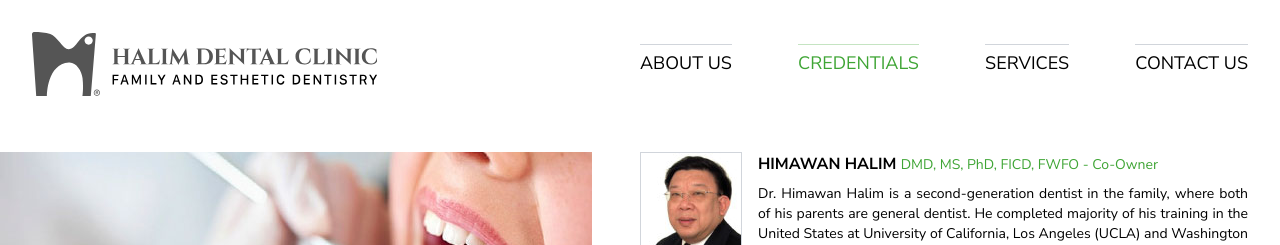
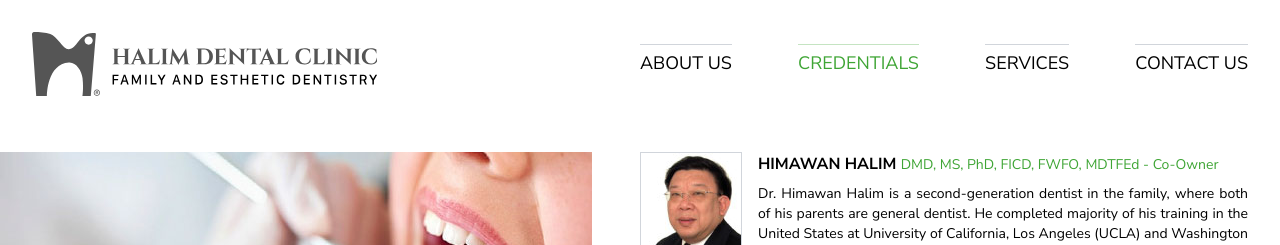
Before and after one commit to amazeworx/halimdental, a Next.js app: page /credentials/himawan-halim in a window 1280 px wide. Shown: the top 245 px of the page. Built offline with nearby package versions, Linux system fonts and the light colour scheme.

Commit message:
Update himawan-halim.js

```diff
--- a/pages/credentials/himawan-halim.js
+++ b/pages/credentials/himawan-halim.js
@@ -19,7 +19,7 @@
                 <div className="border border-gray-300"><img src="/images/himawan-halim.jpg" width="100" height="105" /></div>
               </div>
               <div className="float-none">
-                <h2 className="font-semibold text-base mb-2">HIMAWAN HALIM <span className="text-brand text-sm font-normal">DMD, MS, PhD, FICD, FWFO - Co-Owner</span></h2>
+                <h2 className="font-semibold text-base mb-2">HIMAWAN HALIM <span className="text-brand text-sm font-normal">DMD, MS, PhD, FICD, FWFO, MDTFEd - Co-Owner</span></h2>
                 <p className="mb-4">Dr. Himawan Halim is a second-generation dentist in the family, where both of his parents are general dentist. He completed majority of his training in the United States at University of California, Los Angeles (UCLA) and Washington University in St. Louis. Dr. Himawan also did an on-the-job training during his tenure with the Indonesian Naval Dental Institute (LADOKGI TNI AL R.E. Martadinata) at University of Otago, Dunedin, New Zealand and Middlemore Hospital, Auckland, New Zealand. He completed his PhD at University of Indonesia, Jakarta.</p>
                 <p className="mb-4">He is one of the first few dentists in Indonesia to be inducted as a Fellow of International College of Dentists. Dr. Himawan is also a fellow and past executive board member of the World Federation of Orthodontists, past executive board member of Asian Pacific Orthodontic Society (APOS), an American Association of Orthodontists (AAO) Ambassador and AAO International member. He is currently serving as the board member of World Implant Orthodontic Association (WIOA). Dr. Himawan also lectures nationally and internationally and have published multiples scientific and clinical articles in peer-reviewed orthodontic and dental journals. He is currently a full-time faculty at the Faculty of Dentistry Trisakti University, visiting adjunct faculty at University of Alabama at Birmingham, AL, USA and A.T. Still University, AZ, USA.</p>
                 <p>With over 30 years of experience, Dr. Himawan will continue to provide the best dental care for his patients.</p>
```
